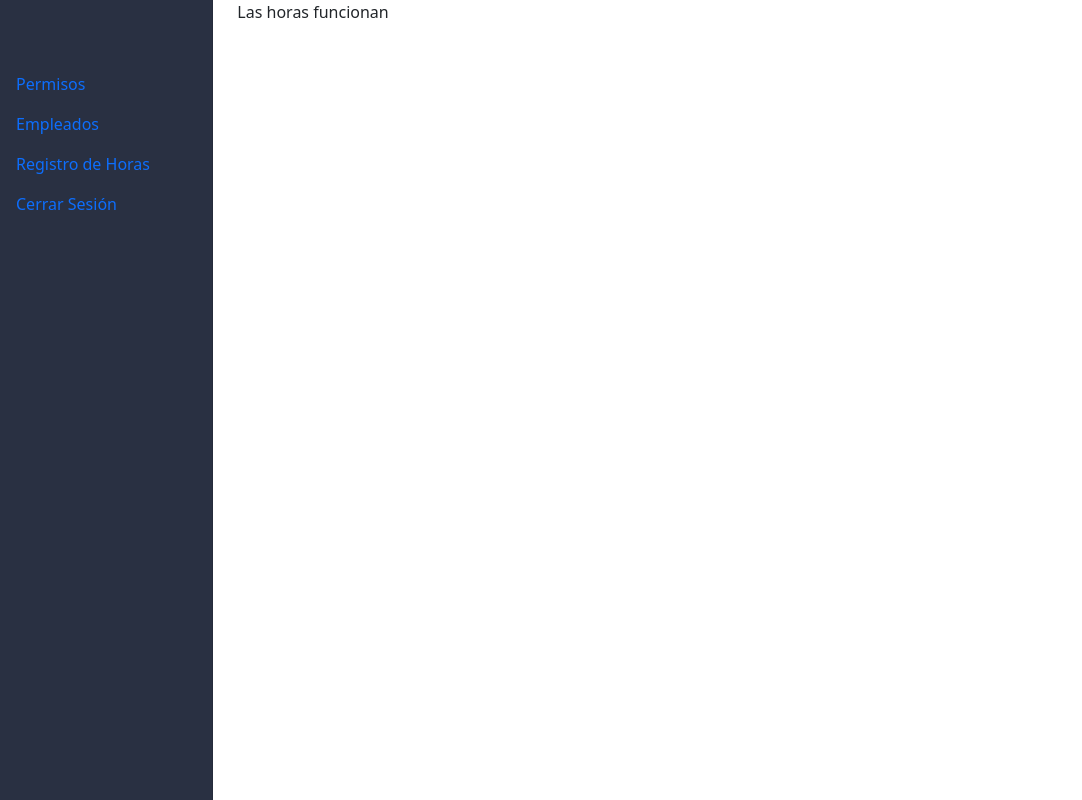
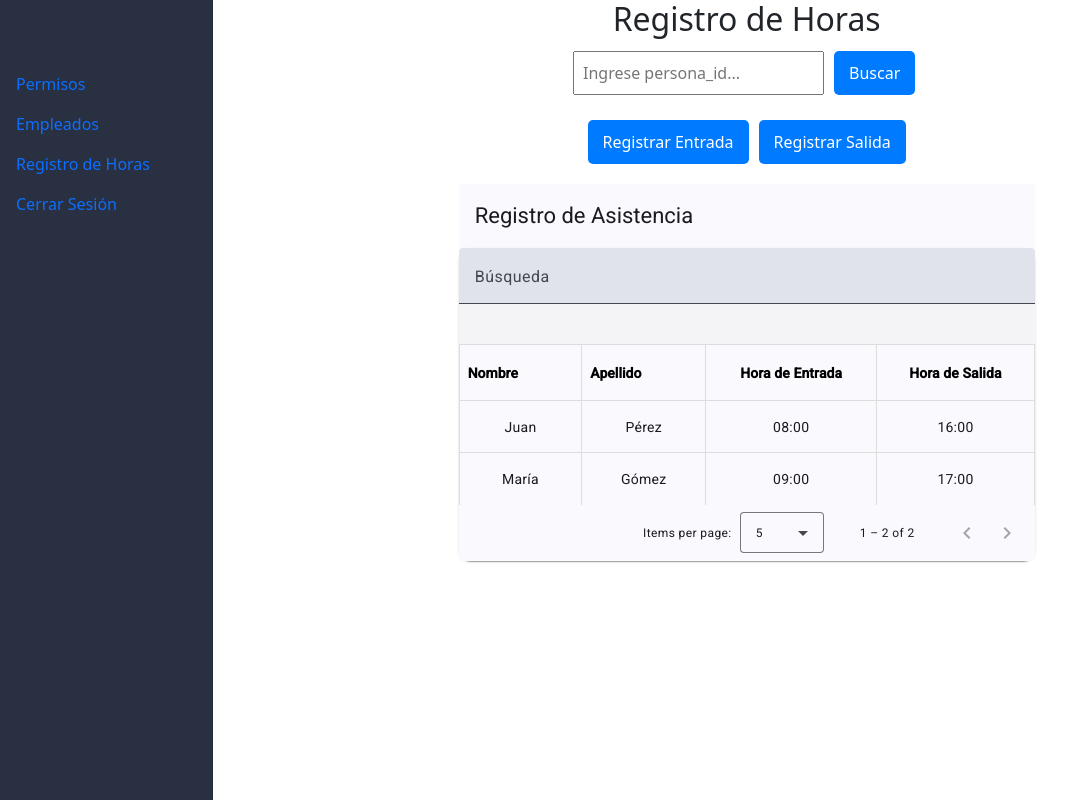
Before and after one commit to kennyLond/FrontEnd--Sistema-de-Horarios-y-Permisos, an Angular app: page /list-personas/registro-horas in a window 1280 px wide. Shown: the whole page, without its empty margins (0-1082 px from the left). Built offline with nearby package versions, Linux system fonts and the light colour scheme.

Commit message:
se hizo la interfaz

```diff
--- a/src/app/components/list-permisos/list-permisos.component.html
+++ b/src/app/components/list-permisos/list-permisos.component.html
@@ -1,5 +1,4 @@
 <app-solicitar-permiso></app-solicitar-permiso>
-
 
 <mat-toolbar color="primary">
     <span>Lista de Permisos</span>
@@ -8,42 +7,43 @@
 <mat-progress-bar *ngIf="loading" mode="indeterminate"></mat-progress-bar>
 
 <mat-card>
+    <!-- Campo de búsqueda -->
     <mat-form-field>
-        <mat-label>Busqueda</mat-label>
+        <mat-label>Búsqueda</mat-label>
         <input matInput (keyup)="applyFilter($event)" #input autocomplete="off">
     </mat-form-field>
 
+    <!-- Tabla de permisos -->
     <table matSort mat-table [dataSource]="dataSource" class="mat-elevation-z5">
-        <!-- Definir columnas -->
+
         <ng-container matColumnDef="nombre">
             <th mat-header-cell *matHeaderCellDef mat-sort-header> Nombre </th>
-            <td mat-cell *matCellDef="let element"> {{element.nombre}} </td>
+            <td mat-cell *matCellDef="let element"> {{ element.nombre }} </td>
         </ng-container>
 
         <ng-container matColumnDef="apellido">
             <th mat-header-cell *matHeaderCellDef mat-sort-header> Apellido </th>
-            <td mat-cell *matCellDef="let element"> {{element.apellido}} </td>
+            <td mat-cell *matCellDef="let element"> {{ element.apellido }} </td>
         </ng-container>
 
         <ng-container matColumnDef="tipo_permiso">
             <th mat-header-cell *matHeaderCellDef> Tipo de Permiso </th>
-            <td mat-cell *matCellDef="let element"> {{element.tipo_permiso}} </td>
+            <td mat-cell *matCellDef="let element"> {{ element.tipo_permiso }} </td>
         </ng-container>
 
         <ng-container matColumnDef="estado_permiso">
             <th mat-header-cell *matHeaderCellDef> Estado del Permiso </th>
-            <td mat-cell *matCellDef="let element"> {{element.estado_permiso}} </td>
+            <td mat-cell *matCellDef="let element"> {{ element.estado_permiso }} </td>
         </ng-container>
 
         <ng-container matColumnDef="documento">
             <th mat-header-cell *matHeaderCellDef> Documento </th>
-            <td mat-cell *matCellDef="let element"> {{element.documento}} </td>
+            <td mat-cell *matCellDef="let element"> {{ element.documento }} </td>
         </ng-container>
 
         <ng-container matColumnDef="fecha_solicitud">
             <th mat-header-cell *matHeaderCellDef> Fecha de Solicitud </th>
             <td mat-cell *matCellDef="let permiso"> {{ permiso.fecha_solicitud | date:'dd/MM/yyyy' }} </td>
-
         </ng-container>
 
         <tr mat-header-row *matHeaderRowDef="displayedColumns"></tr>
--- a/src/app/components/registro-horas/registro-horas.component.css
+++ b/src/app/components/registro-horas/registro-horas.component.css
@@ -0,0 +1,49 @@
+.container {
+    max-width: 600px;
+    margin: auto;
+    text-align: center;
+}
+
+.search-container {
+    margin-bottom: 15px;
+}
+
+.search-container input {
+    padding: 8px;
+    margin-right: 5px;
+}
+
+.buttons-container {
+    margin-bottom: 15px;
+}
+
+button {
+    padding: 10px 15px;
+    margin: 5px;
+    background-color: #007bff;
+    color: white;
+    border: none;
+    cursor: pointer;
+    border-radius: 5px;
+}
+
+button:hover {
+    background-color: #0056b3;
+}
+
+table {
+    width: 100%;
+    border-collapse: collapse;
+    margin-top: 20px;
+}
+
+th, td {
+    border: 1px solid #ddd;
+    padding: 8px;
+    text-align: center;
+}
+
+th {
+    background-color: #007bff;
+    color: white;
+}
--- a/src/app/components/registro-horas/registro-horas.component.html
+++ b/src/app/components/registro-horas/registro-horas.component.html
@@ -1 +1,63 @@
-<p>Las horas funcionan</p>
+<div class="container">
+    <h2>Registro de Horas</h2>
+
+    <!-- Barra de búsqueda por persona_id -->
+    <div class="search-container">
+        <input type="number" placeholder="Ingrese persona_id..." [(ngModel)]="personaId">
+        <button (click)="buscarAsistencia()">Buscar</button>
+    </div>
+
+    <!-- Botones de Registro -->
+    <div class="buttons-container">
+        <button (click)="registrarEntrada()">Registrar Entrada</button>
+        <button (click)="registrarSalida()">Registrar Salida</button>
+    </div>
+
+    <mat-toolbar color="primary">
+        <span>Registro de Asistencia</span>
+    </mat-toolbar>
+
+    <mat-progress-bar *ngIf="loading" mode="indeterminate"></mat-progress-bar>
+
+    <mat-card>
+        <!-- Campo de búsqueda -->
+        <mat-form-field>
+            <mat-label>Búsqueda</mat-label>
+            <input matInput (keyup)="applyFilter($event)" #input autocomplete="off">
+        </mat-form-field>
+
+        <!-- Tabla de asistencia -->
+        <table mat-table [dataSource]="dataSource" class="mat-elevation-z5" matSort>
+
+            <!-- Definición de columnas -->
+            <ng-container matColumnDef="nombre">
+                <th mat-header-cell *matHeaderCellDef mat-sort-header style="color: black; font-weight: bold;">Nombre</th>
+                <td mat-cell *matCellDef="let element">{{ element.nombre }}</td>
+            </ng-container>
+
+            <ng-container matColumnDef="apellido">
+                <th mat-header-cell *matHeaderCellDef mat-sort-header style="color: black; font-weight: bold;">Apellido</th>
+                <td mat-cell *matCellDef="let element">{{ element.apellido }}</td>
+            </ng-container>
+
+            <ng-container matColumnDef="hora_entrada">
+                <th mat-header-cell *matHeaderCellDef style="color: black; font-weight: bold;">Hora de Entrada</th>
+                <td mat-cell *matCellDef="let element">{{ element.hora_entrada || '---' }}</td>
+            </ng-container>
+
+            <ng-container matColumnDef="hora_salida">
+                <th mat-header-cell *matHeaderCellDef style="color: black; font-weight: bold;">Hora de Salida</th>
+                <td mat-cell *matCellDef="let element">{{ element.hora_salida || '---' }}</td>
+            </ng-container>
+
+            <!-- Encabezado de la tabla -->
+            <tr mat-header-row *matHeaderRowDef="displayedColumns"></tr>
+
+            <!-- Filas de la tabla -->
+            <tr mat-row *matRowDef="let row; columns: displayedColumns;"></tr>
+        </table>
+
+        <!-- Paginador -->
+        <mat-paginator [pageSizeOptions]="[5, 10, 25, 100]" aria-label="Select page of asistencia"></mat-paginator>
+    </mat-card>
+</div>
--- a/src/app/components/registro-horas/registro-horas.component.ts
+++ b/src/app/components/registro-horas/registro-horas.component.ts
@@ -1,11 +1,121 @@
-import { Component } from '@angular/core';
+import { Component, OnInit, ViewChild, inject } from '@angular/core';
+import { CommonModule } from '@angular/common';
+import { AsistenciaService } from '../../services/asistencia.service';
+import { Asistencia } from '../../interfaces/asistencia';
+import { FormsModule } from '@angular/forms';
+import { MatTableDataSource } from '@angular/material/table';
+import { MatToolbarModule } from '@angular/material/toolbar';
+import { MatProgressBarModule } from '@angular/material/progress-bar';
+import { MatCardModule } from '@angular/material/card';
+import { MatFormFieldModule } from '@angular/material/form-field';
+import { MatInputModule } from '@angular/material/input';
+import { MatPaginator, MatPaginatorModule } from '@angular/material/paginator';
+import { MatSort, MatSortModule } from '@angular/material/sort';
+import { MatTableModule } from '@angular/material/table';
 
 @Component({
-  selector: 'app-registro-horas',
-  imports: [],
-  templateUrl: './registro-horas.component.html',
-  styleUrl: './registro-horas.component.css'
+    selector: 'app-registro-horas',
+    standalone: true,
+    imports: [
+        CommonModule,
+        FormsModule,
+        MatToolbarModule,
+        MatProgressBarModule,
+        MatCardModule,
+        MatFormFieldModule,
+        MatInputModule,
+        MatPaginatorModule,
+        MatSortModule,
+        MatTableModule
+    ],
+    templateUrl: './registro-horas.component.html',
+    styleUrls: ['./registro-horas.component.css']
 })
-export class RegistroHorasComponent {
+export class RegistroHorasComponent implements OnInit {
+    personaId: number | null = null;
+    dataSource = new MatTableDataSource<Asistencia>([]);
+    displayedColumns: string[] = ['nombre', 'apellido', 'hora_entrada', 'hora_salida'];
+    loading = false;
 
+    private asistenciaService = inject(AsistenciaService);
+
+    @ViewChild(MatPaginator) paginator!: MatPaginator;
+    @ViewChild(MatSort) sort!: MatSort;
+
+    ngOnInit(): void {
+        // Datos de prueba iniciales
+        this.dataSource.data = [
+            { persona_id: 1, nombre: 'Juan', apellido: 'Pérez', hora_entrada: '08:00', hora_salida: '16:00' },
+            { persona_id: 2, nombre: 'María', apellido: 'Gómez', hora_entrada: '09:00', hora_salida: '17:00' }
+        ];
+    }
+
+    ngAfterViewInit() {
+        this.dataSource.paginator = this.paginator;
+        this.dataSource.sort = this.sort;
+    }
+
+    buscarAsistencia(): void {
+        if (!this.personaId) {
+            alert('Ingrese un ID válido');
+            return;
+        }
+
+        this.loading = true;
+        this.asistenciaService.obtenerAsistenciaPorId(this.personaId).subscribe(
+            (data) => {
+                if (data) {
+                    this.dataSource.data = [data]; // Actualizar tabla con el nuevo dato
+                } else {
+                    alert('No se encontró asistencia.');
+                    this.dataSource.data = [];
+                }
+                this.loading = false;
+            },
+            (error) => {
+                console.error('Error al obtener asistencia:', error);
+                alert('Ocurrió un error al buscar la asistencia.');
+                this.dataSource.data = [];
+                this.loading = false;
+            }
+        );
+    }
+
+    registrarEntrada(): void {
+        if (!this.personaId) {
+            alert('Ingrese un ID válido antes de registrar la entrada.');
+            return;
+        }
+
+        const nuevaAsistencia: Asistencia = {
+            persona_id: this.personaId,
+            nombre: 'Nombre dinámico',
+            apellido: 'Apellido dinámico',
+            hora_entrada: new Date().toISOString(),
+            hora_salida: null
+        };
+
+        this.asistenciaService.registrarEntrada(nuevaAsistencia).subscribe(() => {
+            alert('Entrada registrada con éxito.');
+            this.buscarAsistencia();
+        });
+    }
+
+    registrarSalida(): void {
+        if (!this.personaId) {
+            alert('Debe buscar primero una asistencia válida.');
+            return;
+        }
+
+        this.asistenciaService.registrarSalida(this.personaId).subscribe(() => {
+            alert('Salida registrada con éxito.');
+            this.buscarAsistencia();
+        });
+    }
+
+    applyFilter(event: Event): void {
+        let filterValue = (event.target as HTMLInputElement).value;
+        filterValue = filterValue.replace(/\s+/g, '').toLowerCase(); // Elimina espacios
+        this.dataSource.filter = filterValue;
+    }
 }
--- /dev/null
+++ b/src/app/interfaces/asistencia.ts
@@ -0,0 +1,7 @@
+export interface Asistencia {
+    persona_id: number;
+    nombre: string;
+    apellido?: string;  // ✅ Agregamos el apellido
+    hora_entrada?: string;
+    hora_salida?: string | null;
+}
--- /dev/null
+++ b/src/app/services/asistencia.service.ts
@@ -0,0 +1,53 @@
+import { Injectable, inject } from '@angular/core';
+import { HttpClient } from '@angular/common/http';
+import { Observable, throwError } from 'rxjs';
+import { catchError } from 'rxjs/operators';
+import { Asistencia } from '../interfaces/asistencia';
+
+@Injectable({
+    providedIn: 'root'
+})
+export class AsistenciaService {
+    private apiUrl = 'http://localhost:3000/api/asistencias';
+    private http = inject(HttpClient);
+
+    // Obtener una asistencia por persona_id
+    obtenerAsistenciaPorId(personaId: number): Observable<Asistencia> {
+        return this.http.get<Asistencia>(`${this.apiUrl}/${personaId}`).pipe(
+            catchError(error => {
+                console.error('Error al obtener asistencia:', error);
+                return throwError(() => new Error('No se encontró asistencia para el ID proporcionado.'));
+            })
+        );
+    }
+
+    // Obtener todas las asistencias (opcional)
+    obtenerAsistencias(): Observable<Asistencia[]> {
+        return this.http.get<Asistencia[]>(this.apiUrl).pipe(
+            catchError(error => {
+                console.error('Error al obtener todas las asistencias:', error);
+                return throwError(() => new Error('Error al obtener la lista de asistencias.'));
+            })
+        );
+    }
+
+    // Registrar la hora de entrada
+    registrarEntrada(asistencia: Asistencia): Observable<any> {
+        return this.http.post(`${this.apiUrl}/entrada`, asistencia).pipe(
+            catchError(error => {
+                console.error('Error al registrar la entrada:', error);
+                return throwError(() => new Error('No se pudo registrar la hora de entrada.'));
+            })
+        );
+    }
+
+    // Registrar la hora de salida
+    registrarSalida(personaId: number): Observable<any> {
+        return this.http.put(`${this.apiUrl}/salida/${personaId}`, {}).pipe(
+            catchError(error => {
+                console.error('Error al registrar la salida:', error);
+                return throwError(() => new Error('No se pudo registrar la hora de salida.'));
+            })
+        );
+    }
+}
```
Also changed, not shown: 1 other file (tests, documents, lock files or other folders).
